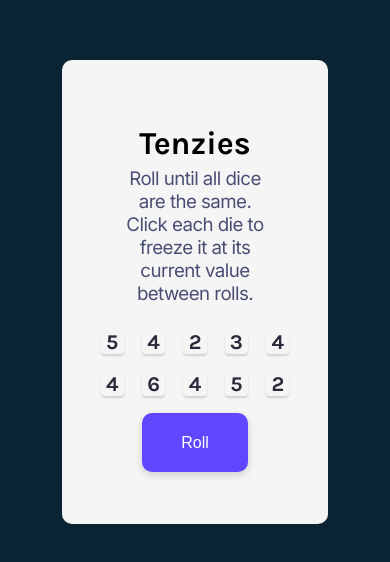
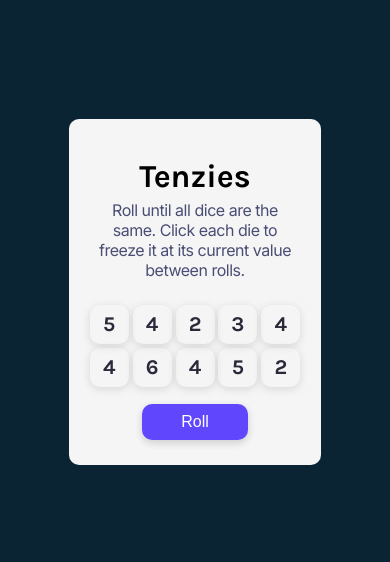
Before and after one commit to Bisxsh/tenzies-angular, an Angular app: page / in a window 390 px wide. Shown: the part 130-692 px from the top of the page. Built offline with nearby package versions, Linux system fonts and the light colour scheme.

Commit message:
Added media queries for responsiveness smoothing

```diff
--- a/src/app/app.component.css
+++ b/src/app/app.component.css
@@ -2,9 +2,10 @@
   background: #F5F5F5;
   border-radius: 10px;
   margin: 30px 20px 30px 20px;
-  padding: 35px;
+  padding: 2vh;
   text-align: center;
   aspect-ratio: 1 / 1;
+  width: 50vw;
   display: flex;
   flex-direction: column;
   justify-content: space-between;
@@ -13,7 +14,7 @@
 
 .app--heading {
   margin: 30px 30px 0 30px;
-
+  font-size: 2rem;
  }
 
 .app--description {
@@ -21,7 +22,7 @@
   font-weight: 400;
   letter-spacing: -0.03em;
   margin: 5px 20px 0 20px;
-  max-width: 40vw;
+  max-width: 50vw;
 
   color: #4A4E74;
 }
@@ -30,8 +31,8 @@
   display: grid;
   grid-template-columns: repeat(5, 1fr);
   grid-template-rows: repeat(2, 1fr);
-  grid-gap: 18px;
-  margin-top: 3vh;
+  grid-gap: 1vw;
+  margin: 3vh 1vh 0 1vh;
 }
 
 .app--button {
@@ -46,7 +47,7 @@
   margin-top: 2vh;
 
   padding: 20px 10vw;
-  font-size: 16px;
+  font-size: 1.5rem;
   line-height: 19px;
 
   color: #FFFFFF;
@@ -59,3 +60,48 @@
 .app--button:active {
   background: #271b75;
 }
+
+@media only screen and (max-width: 425px) {
+  .app--container{
+    padding: 1vh;
+    width: auto;
+    max-height: 50vh;
+  }
+  .app--heading {
+    font-size: 2rem;
+  }
+
+  .app--description{
+    font-size: 1rem;
+  }
+
+  .app--button {
+    font-size: 1rem;
+    padding: 1vh 10vw;
+  }
+}
+
+@media only screen and (min-width: 950px) {
+  .app--heading {
+    font-size: 4rem;
+  }
+  .app--description{
+    font-size: 2rem;
+  }
+  .app--button{
+    font-size: 2rem;
+  }
+}
+
+@media only screen and (min-width: 1990px) {
+  .app--heading {
+    font-size: 5rem;
+  }
+  .app--description{
+    font-size: 3rem;
+  }
+  .app--button{
+    font-size: 3rem;
+    padding: 3vh 10vw;
+  }
+}
--- a/src/app/dice/dice.component.css
+++ b/src/app/dice/dice.component.css
@@ -1,8 +1,8 @@
 .dice--container {
   aspect-ratio: 1 /1;
   width: 6vw;
-  box-shadow: 0 2px 2px rgba(0, 0, 0, 0.15);
-  border-radius: 4px;
+  box-shadow: rgba(99, 99, 99, 0.2) 0 2px 8px 0;
+  border-radius: 10px;
   cursor: pointer;
 
 
@@ -17,3 +17,21 @@
 .held {
   background: #59E391;
 }
+
+@media only screen and (max-width: 425px) {
+  .dice--container{
+    width: 10vw;
+  }
+}
+@media only screen and (min-width: 1024px) {
+  .dice--container{
+    width: 8vw;
+    font-size: 2rem;
+  }
+}
+@media only screen and (min-width: 2560px) {
+  .dice--container{
+    width: 8vw;
+    font-size: 4rem;
+  }
+}
```
